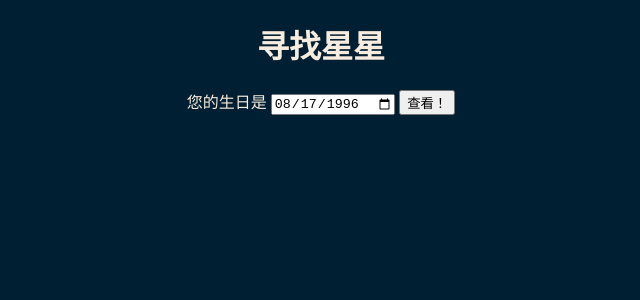
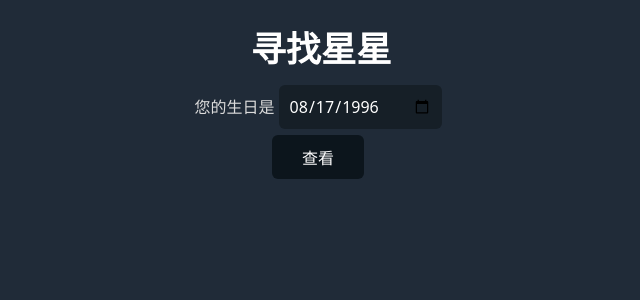
Before and after one commit to pkuphysu/FindStar-frontend, a Svelte app: page / in a window 1280 px wide. Shown: the top 300 px of the page, without its empty margins (319-959 px from the left). Built offline with nearby package versions, Linux system fonts and the light colour scheme.

Commit message:
feat: adopt water css

```diff
--- a/index.html
+++ b/index.html
@@ -4,9 +4,10 @@
     <meta charset="UTF-8" />
     <link rel="icon" href="/favicon.ico" />
     <meta name="viewport" content="width=device-width, initial-scale=1.0" />
+    <link rel="stylesheet" href="https://cdn.jsdelivr.net/npm/water.css@2/out/dark.css">
     <title>Svelte + Vite App</title>
   </head>
-  <body style="background-color: rgb(1, 31, 51);">
+  <body>
     <div id="app"></div>
     <script type="module" src="/src/main.js"></script>
   </body>
--- a/src/App.svelte
+++ b/src/App.svelte
@@ -6,8 +6,10 @@ let starData
 
 <main>
   <h1>寻找星星</h1>
-  您的生日是
-  <input type="date" bind:value={date}/>
+  <div class="vert-center">
+    <span>您的生日是</span>
+    <input type="date" bind:value={date}/>
+  </div>
   <button on:click={() => {
     starData = {
       description: `属于您的深空天体是NGC2266，它是位于双子座的疏散星团,视星等为9.5。
@@ -15,7 +17,7 @@ let starData
 在您出生的那一天，这个天体与太阳的赤经差距最大，在午夜前后升上中天，观测条件最好。`,
       images: ['https://avatars.githubusercontent.com/u/23495403']
     }
-  }}>查看！</button>
+  }}>查看</button>
   {#if starData}
   <StarCard {...starData} />
   {/if}
@@ -27,6 +29,11 @@ main {
   text-align: center;
   margin: auto;
   max-width: 400px;
-  color: rgb(247, 236, 221);
+}
+input[type=date] {
+  display: inline;
+}
+.vert-center * {
+  vertical-align: baseline;
 }
 </style>
```
